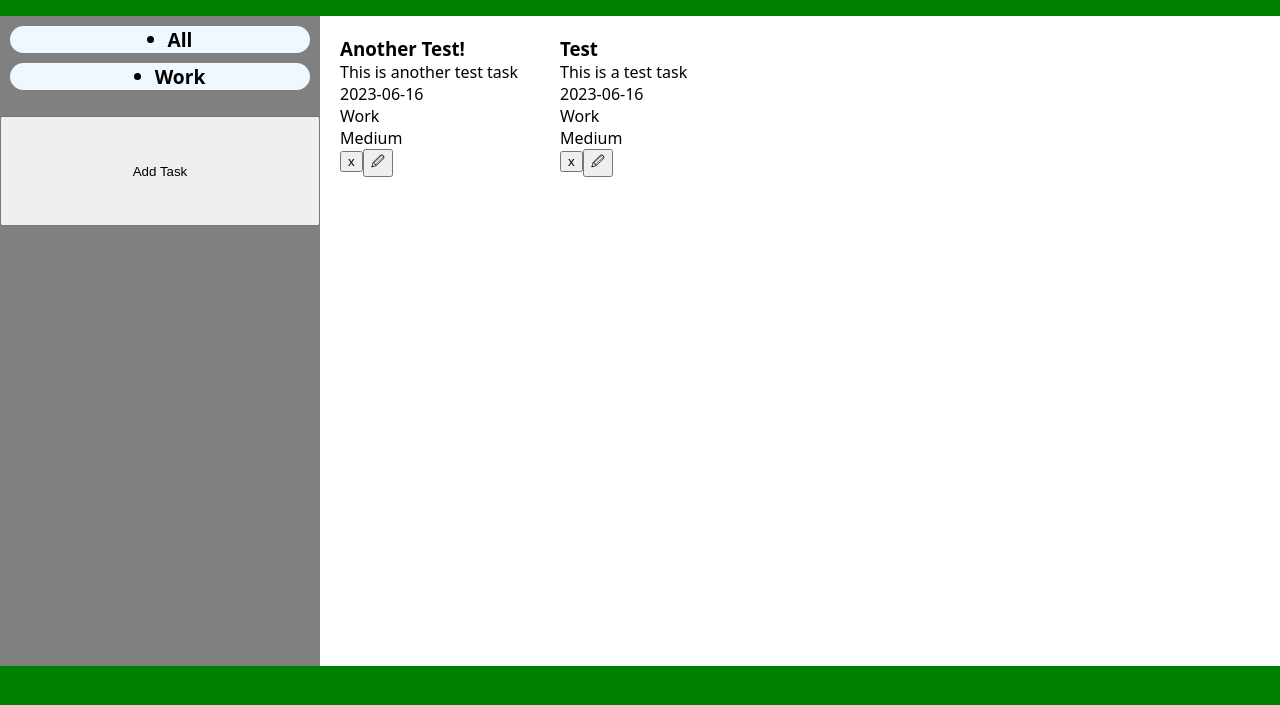
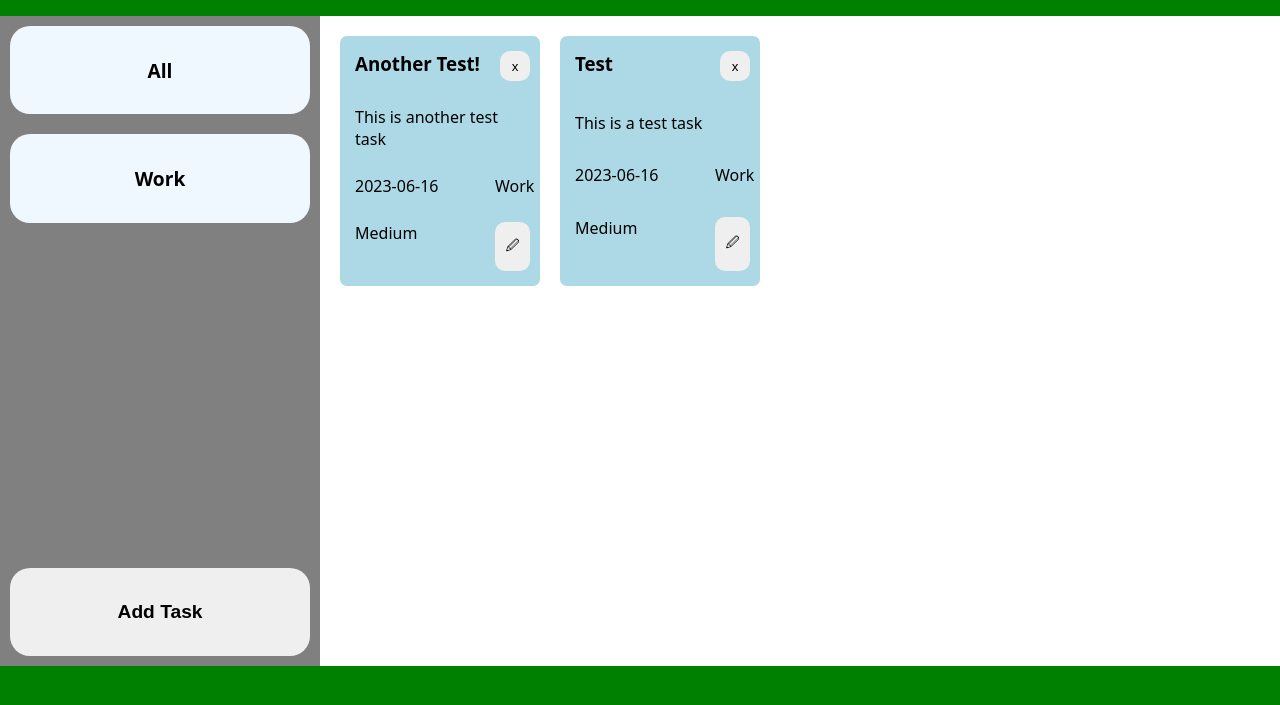
Before and after one commit to SnackSquid/to-do-list, a website built with webpack: page dist/index.html in a window 1280 px wide. Shown: the part 59-764 px from the top of the page. Built offline with nearby package versions, Linux system fonts and the light colour scheme.

Commit message:
Added git pages build script

```diff
--- a/package.json
+++ b/package.json
@@ -7,7 +7,8 @@
     "test": "echo \"Error: no test specified\" && exit 1",
     "build": "webpack",
     "watch": "webpack --watch",
-    "server": "webpack serve --open"
+    "server": "webpack serve --open",
+    "git-page": "git subtree push --prefix dist origin gh-pages"
   },
   "repository": {
     "type": "git",
--- a/src/css/style.css
+++ b/src/css/style.css
@@ -3,17 +3,28 @@
 }
 
 body {
-  margin: 0;
-  margin: 0;
+  margin: 0px;
+  margin: 0px;
 }
 
 h1, h2, h3, h4, h5, p {
-  padding: 0;
-  margin: 0;
+  padding: 0px;
+  margin: 0px;
+}
+
+ul {
+  list-style-type: none;
+  padding: 0px;
+  margin: 0px;
 }
 
 button:hover {
   background-color: lightgrey;
+}
+
+button {
+  border-style: none;
+  border-radius: 10px;
 }
 
 .main {
@@ -23,6 +34,10 @@ button:hover {
   display: grid;
   grid-template-columns: minmax(75px, 1fr) minmax(150px, 3fr);
   grid-template-rows: minmax(50px, 75px) minmax(150px, 1fr) minmax(50px, 75px);
+}
+
+#selected {
+  background-color: aquamarine;
 }
 
 .taskCreator {}
@@ -44,6 +59,10 @@ button:hover {
   color: white;
 }
 
+.categories {
+  display: grid;
+}
+
 .categoryCard {
   display: grid;
   align-items: center;
@@ -59,15 +78,52 @@ button:hover {
   grid-column: 1 / 2;
   display: grid;
   grid-template-rows:
-    minmax(50px, 100px)
+    minmax(50px, 1fr)
     repeat(5, 1fr);
   background-color: grey;
+}
+
+.showTask {
+  grid-row: 6 / 7;
+  border-style: none;
+  border-radius: 20px;
+  margin: 10px;
+  font-size: larger;
+  font-weight: 700;
 }
 
 .taskInput {
   padding: 20px;
   display: grid;
   grid-row: 6/7;
+}
+
+.taskCard {
+  padding: 15px;
+  background-color: lightblue;
+  display: grid;
+  border-radius: 7px;
+  grid-template-columns: 140px 35px;
+}
+
+.taskTitle {
+  grid-row: 1 / 2;
+}
+
+.details {
+  grid-column: 1 / 3;
+}
+
+.edit {
+  grid-column: 2 / 3;
+}
+
+.close {
+  grid-column: 2 / 3;
+  grid-row: 1;
+  height: 30px;
+  width: 30px;
+  justify-self: end;
 }
 
 .board {
--- a/src/modules/DOMController.js
+++ b/src/modules/DOMController.js
@@ -4,40 +4,35 @@ import HTMLController from "./HTMLController";
 
 const contentDisplay = (() => {
   const makeSidebar = () => {
+    // get a list of keys but remove the 'temp' key since it is not a real task
     const keys = logicController.removeTempKey();
+    // empty list to put the keys into
     const categories = [];
     for (let i = 0; i < keys.length; i++) {
+      // get the data from locastorage, parsing it into JSON
       const temp = JSON.parse(localStorage.getItem(keys[i]));
       categories.push(temp["category"]);
     }
-    // clear duplicate values
+    // clear duplicate category values
     const cleanList = uniq(categories);
     cleanList.unshift("All");
-    const form = HTMLController.makeForm("categories", ".sidebar");
 
     for (let i = 0; i < cleanList.length; i++) {
-      const categoryDisplay = HTMLController.makeList("categoryCard", form, cleanList[i]);
+      const form = HTMLController.makeForm("categories", ".sidebar");
+      const categoryDisplay = HTMLController.makeList(
+        "categoryCard",
+        form,
+        cleanList[i]
+      );
     }
+  };
 
-
-  };
-  const loadPage = () => {
-    // variables to easily change where items are anchored
+  const makeTaskInputCard = () => {
     const taskCreatorCard = ".taskCreator";
     const taskInput = ".taskInput";
     const main = ".main";
     const sideBar = ".sidebar";
 
-    // build the page main div is the anchor of the page
-    HTMLController.makeDiv("main", "body");
-    // header and title
-    HTMLController.makeDiv("header", main);
-    HTMLController.makeHeader("title", ".header", 1, "To-Do-ification");
-    // sidebar will also display task categories
-    HTMLController.makeDiv("sidebar", main);
-    makeSidebar();
-    // create the "board" that displays task cards
-    HTMLController.makeDiv("board", main);
     // create a form to attach the task creation inputs to
     HTMLController.makeDiv("taskCreator", main);
     const taskInputCard = HTMLController.makeForm("taskInput", taskCreatorCard);
@@ -101,9 +96,27 @@ const contentDisplay = (() => {
     categoryInput.id = "categoryInput";
     submitButton.id = "submitButton";
     showTaskButton.id = "showTaskButton";
+
+  }
+
+  const loadPage = () => {
+    // variables to easily change where items are anchored
+    const main = ".main";
+
+    // build the page main div is the anchor of the page
+    HTMLController.makeDiv("main", "body");
+    // header and title
+    HTMLController.makeDiv("header", main);
+    HTMLController.makeHeader("title", ".header", 1, "To-Do-ification");
+    // sidebar will also display task categories
+    HTMLController.makeDiv("sidebar", main);
+    makeSidebar();
+    makeTaskInputCard();
+    // create the "board" that displays task cards
+    HTMLController.makeDiv("board", main);
     // footer
     HTMLController.makeDiv("footer", main);
-
+    // add event listeners etc.
     submitButton.addEventListener("click", logicController.taskCreator);
     showTaskButton.addEventListener("click", showOrHideTaskCard);
     cancelButton.addEventListener("click", showOrHideTaskCard);
@@ -112,7 +125,7 @@ const contentDisplay = (() => {
 
   const showOrHideTaskCard = () => {
     const taskCreator = document.querySelector(".taskCreator");
-    const showTask = document.getElementById("showTaskButton")
+    const showTask = document.getElementById("showTaskButton");
 
     if (taskCreator.classList.contains("hidden")) {
       taskCreator.classList.remove("hidden");
```
